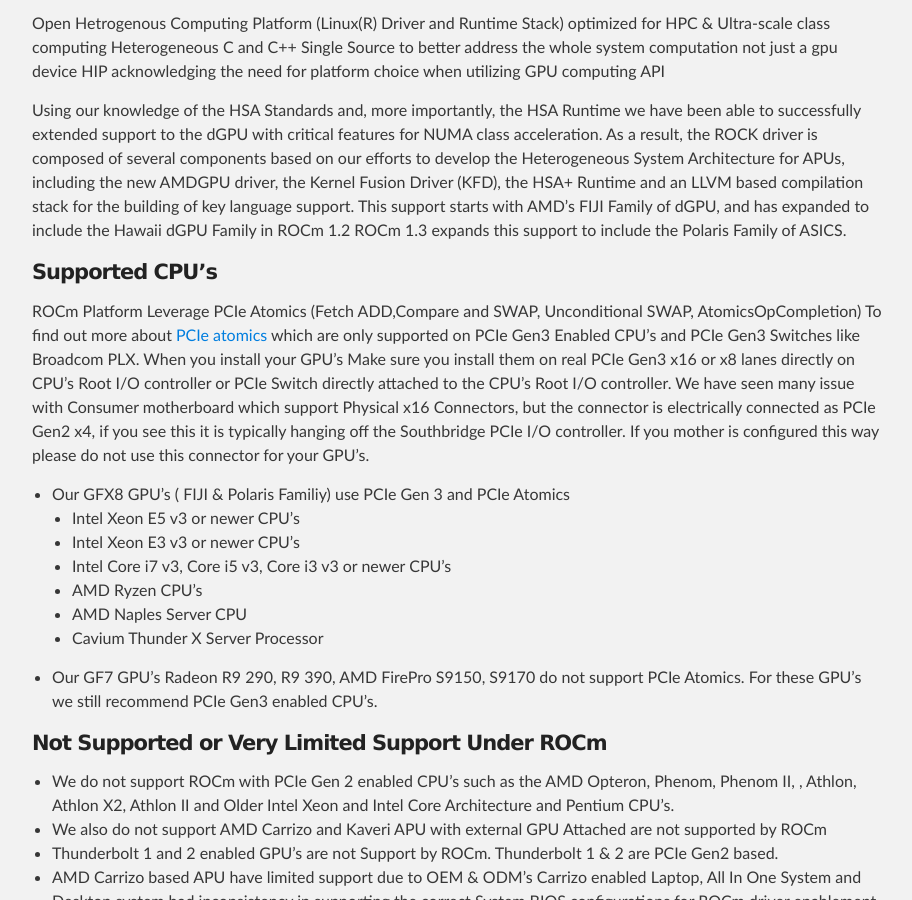
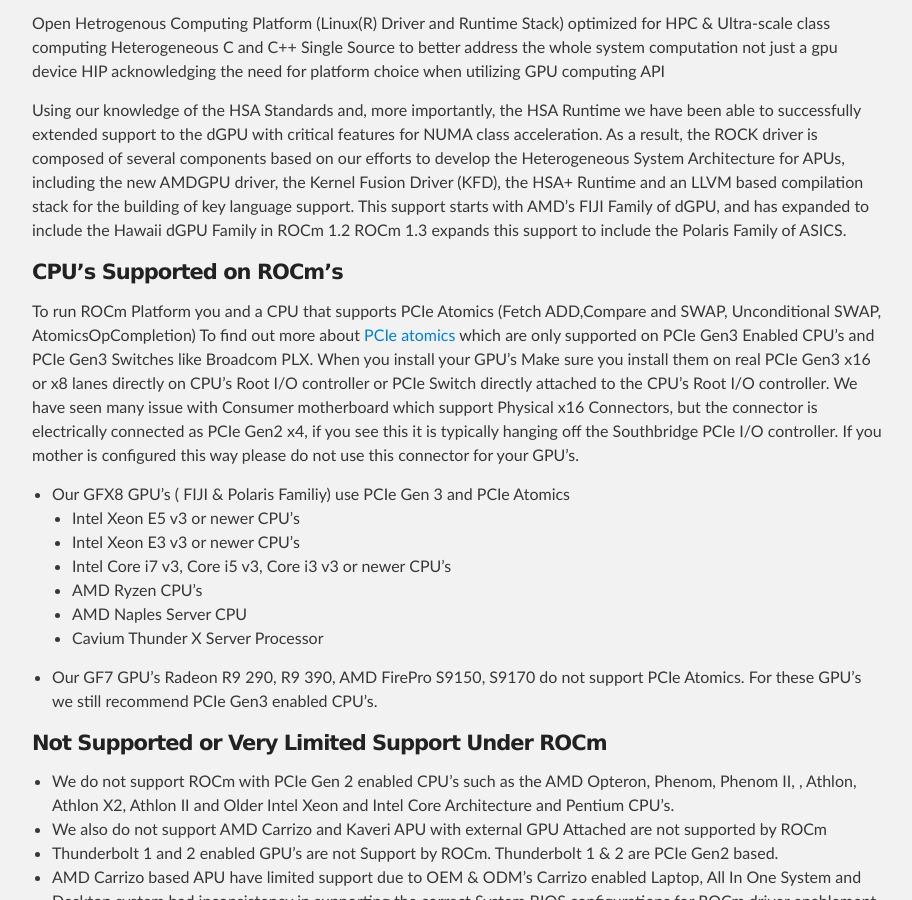
Before and after one commit to ROCm/ROCm.github.io, a Jekyll site: the page built from install.md, in a window 1280 px wide and 900 px high, scrolled down 665 px. Shown: the whole window, without its empty margins (183-1095 px from the left). Built offline with Jekyll 4.4.1, drawn with Linux system fonts in a browser that asks for light colours.

Commit message:
Update install.md

```diff
--- a/install.md
+++ b/install.md
@@ -28,8 +28,8 @@
 FIJI Family of dGPU, and has expanded to include the Hawaii dGPU Family in ROCm 1.2
 ROCm 1.3 expands this support to include the Polaris Family of ASICS.
 
-#### Supported CPU's
-ROCm Platform Leverage PCIe Atomics (Fetch ADD,Compare and SWAP, Unconditional SWAP, AtomicsOpCompletion) To find out more about [PCIe atomics](https://github.com/RadeonOpenCompute/RadeonOpenCompute.github.io/blob/master/ROCmPCIeFeatures.md) which are only supported on PCIe Gen3 Enabled CPU's and PCIe Gen3 Switches like Broadcom PLX. When you install your GPU's Make sure you install them on real PCIe Gen3 x16 or x8 lanes directly on CPU's Root I/O controller or PCIe Switch directly attached to the CPU's Root I/O controller. We have seen many issue with Consumer motherboard which support Physical x16 Connectors, but the connector is electrically connected as PCIe Gen2 x4, if you see this it is typically hanging off the Southbridge PCIe I/O controller. If you mother is configured this way please do not use this connector for your GPU's.
+#### CPU's Supported on ROCm's
+To run ROCm Platform you and a CPU that supports PCIe Atomics (Fetch ADD,Compare and SWAP, Unconditional SWAP, AtomicsOpCompletion) To find out more about [PCIe atomics](https://github.com/RadeonOpenCompute/RadeonOpenCompute.github.io/blob/master/ROCmPCIeFeatures.md) which are only supported on PCIe Gen3 Enabled CPU's and PCIe Gen3 Switches like Broadcom PLX. When you install your GPU's Make sure you install them on real PCIe Gen3 x16 or x8 lanes directly on CPU's Root I/O controller or PCIe Switch directly attached to the CPU's Root I/O controller. We have seen many issue with Consumer motherboard which support Physical x16 Connectors, but the connector is electrically connected as PCIe Gen2 x4, if you see this it is typically hanging off the Southbridge PCIe I/O controller. If you mother is configured this way please do not use this connector for your GPU's.
 
 
 * Our GFX8 GPU's ( FIJI &  Polaris Familiy) use PCIe Gen 3 and PCIe Atomics
```
